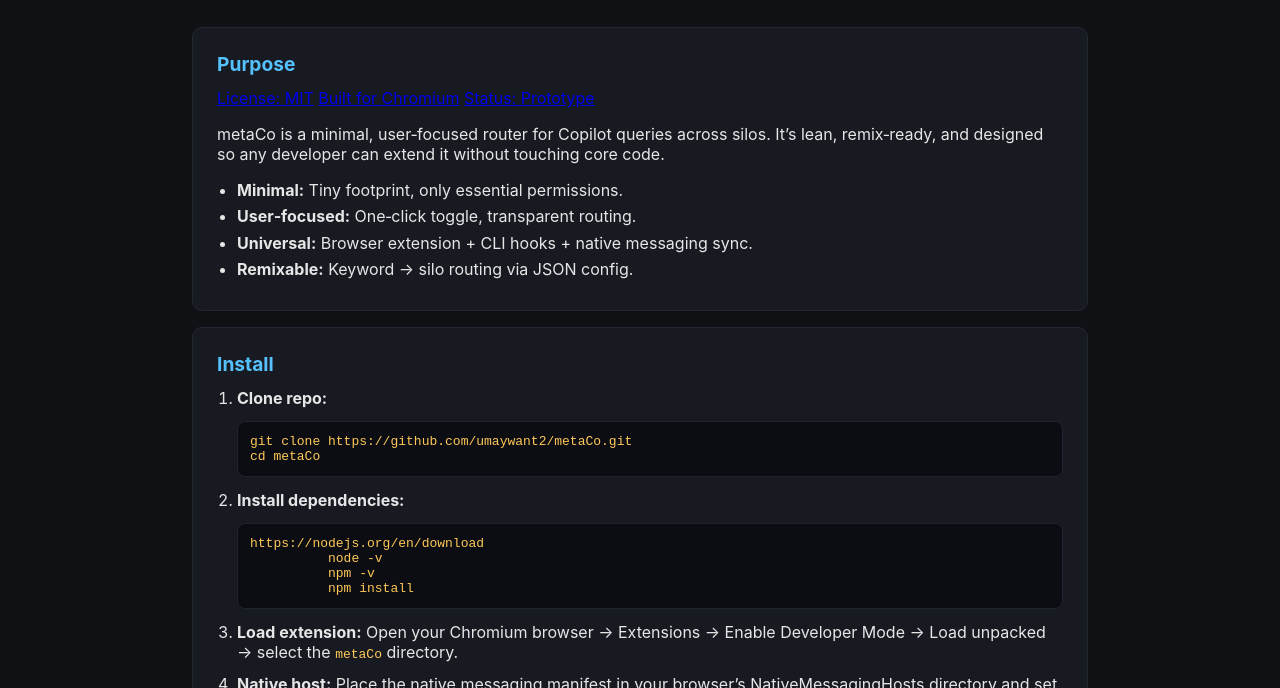
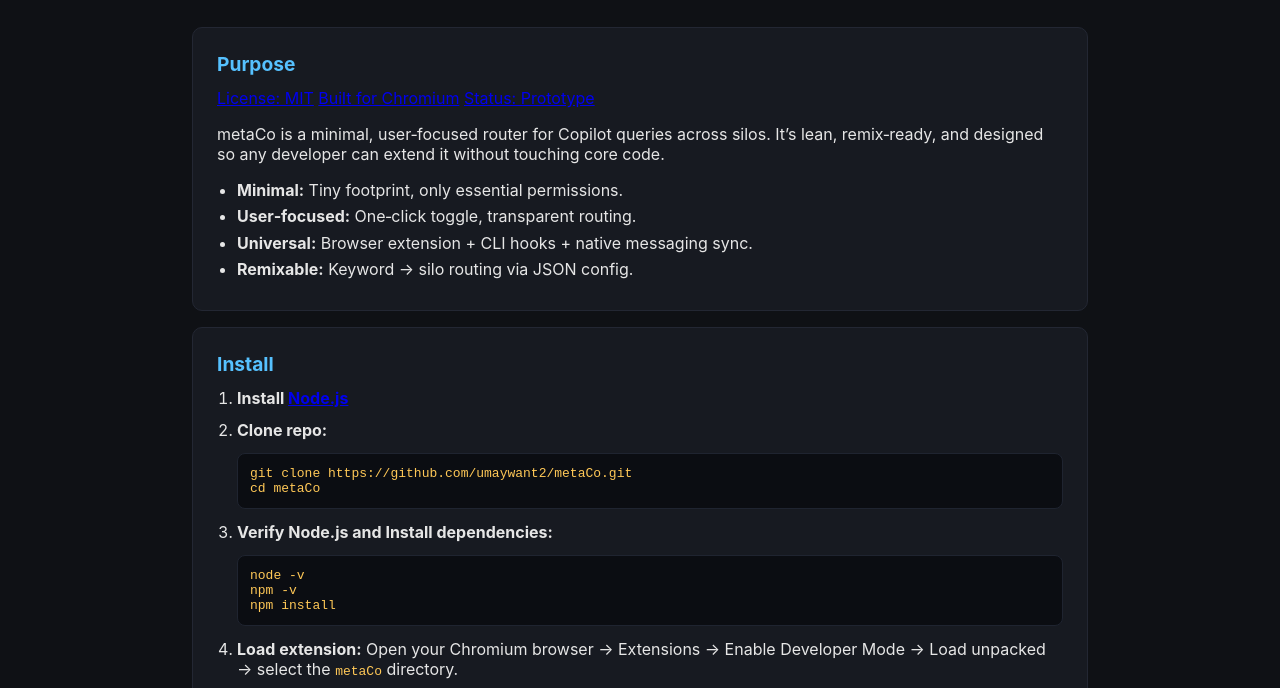
Before and after one commit to umaywant2/metaCo, a browser extension: page index.html in a window 1280 px wide. Shown: the part 78-766 px from the top of the page. Drawn offline with Linux system fonts and the light colour scheme; a web font is replaced by a local one.

Commit message:
Update index.html

```diff
--- a/index.html
+++ b/index.html
@@ -46,15 +46,15 @@
     <section id="install" class="section">
       <h2>Install</h2>
       <ol class="steps">
+        <li><strong>Install <a href="https://nodejs.org/en/download">Node.js</a></strong>
         <li><strong>Clone repo:</strong>
           <pre><code>git clone https://github.com/umaywant2/metaCo.git
 cd metaCo</code></pre>
         </li>
-        <li><strong>Install dependencies:</strong>
-          <pre><code>https://nodejs.org/en/download
-          node -v
-          npm -v
-          npm install</code></pre>
+        <li><strong>Verify Node.js and Install dependencies:</strong>
+          <pre><code>node -v
+npm -v
+npm install</code></pre>
         </li>
         <li><strong>Load extension:</strong> Open your Chromium browser → Extensions → Enable Developer Mode → Load unpacked → select the <code>metaCo</code> directory.</li>
         <li><strong>Native host:</strong> Place the native messaging manifest in your browser’s NativeMessagingHosts directory and set the absolute path to <code>metaco_host.js</code>.</li>
```
